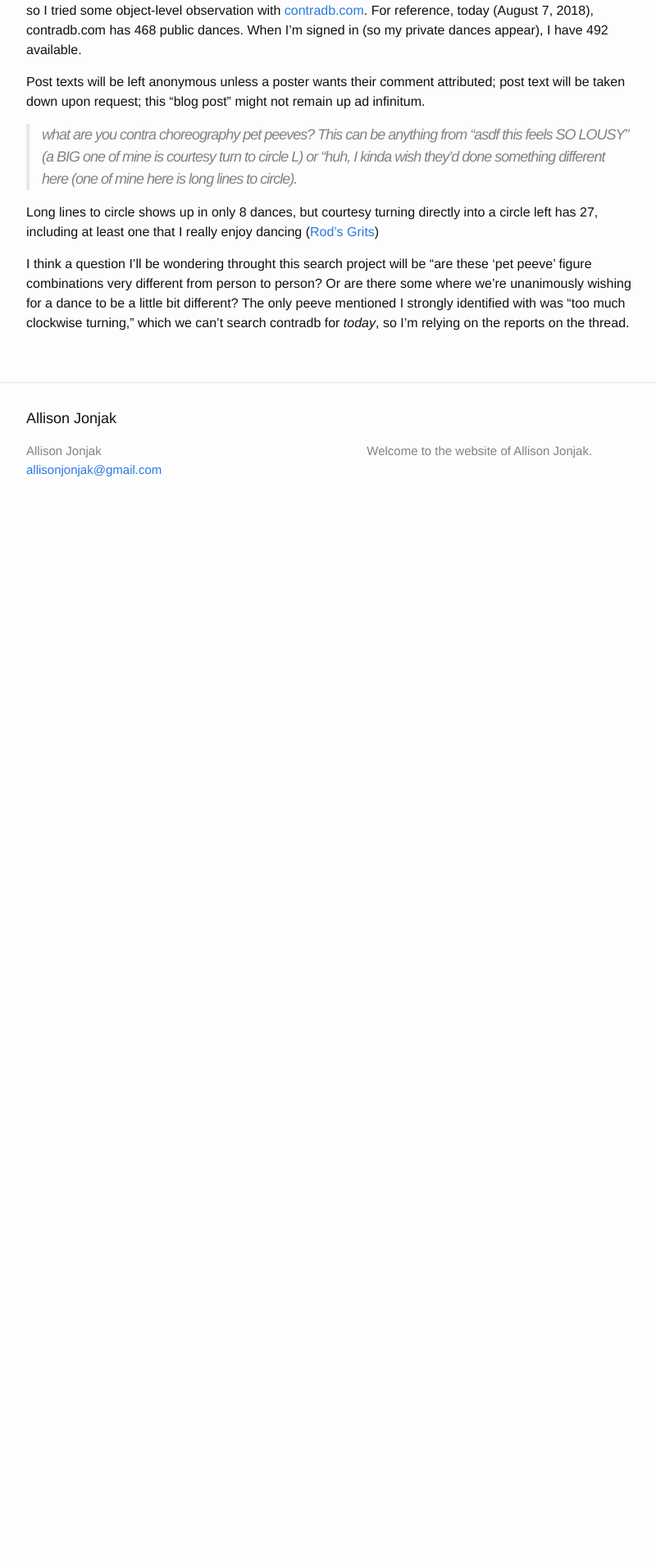
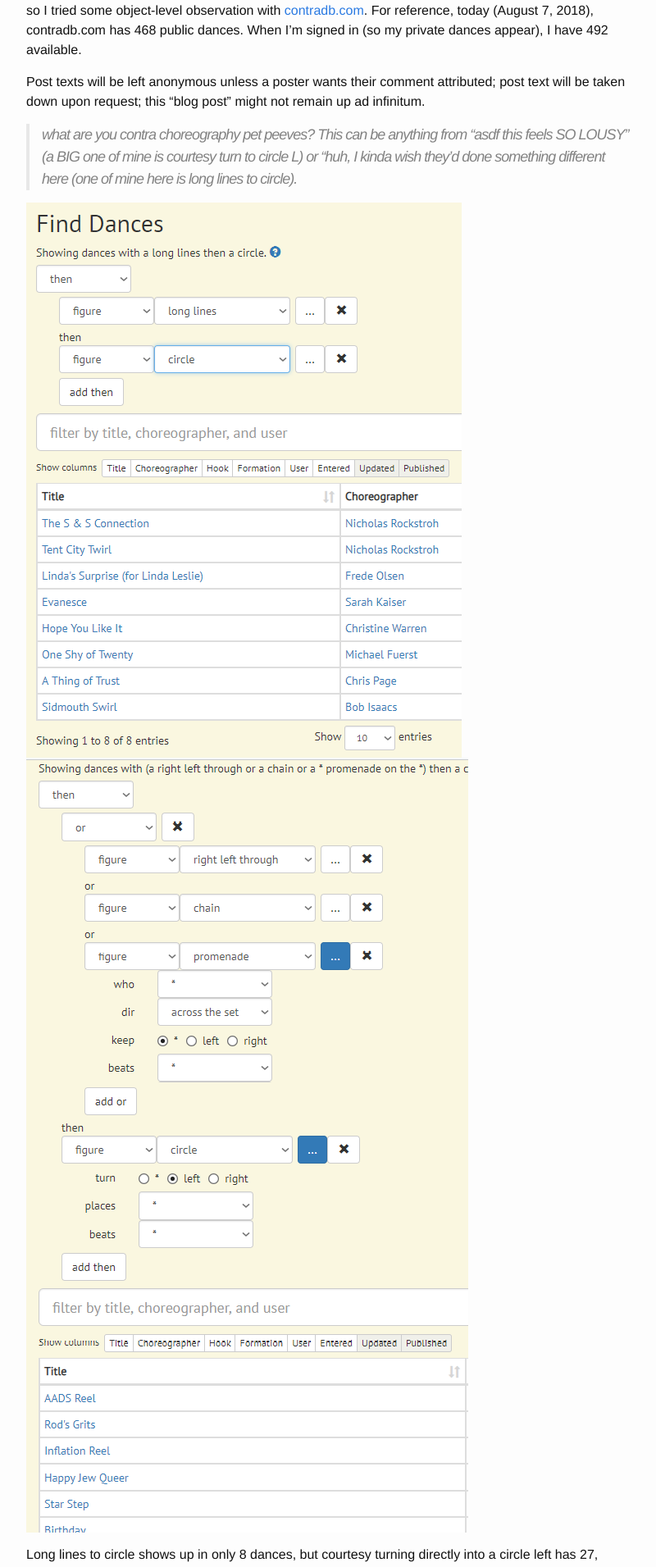
Before and after one commit to cranhandler/cranhandler.github.io, a Jekyll site: the page built from petpeeves.md, in a window 1280 px wide. Shown: the part 323-2234 px from the top of the page at 82% size, without its empty margins (238-1038 px from the left). Built offline with Jekyll 4.4.1, drawn with Linux system fonts in a browser that asks for light colours; before the commit the page ends 967 px from its top, so only the background shows below that.

Commit message:
Update petpeeves.md
add images for first paragraph

```diff
--- a/petpeeves.md
+++ b/petpeeves.md
@@ -9,6 +9,9 @@ Post texts will be left anonymous unless a poster wants their comment attributed
 
 > what are you contra choreography pet peeves? This can be anything from "asdf this feels SO LOUSY" (a BIG one of mine is courtesy turn to circle L) or "huh, I kinda wish they'd done something different here (one of mine here is long lines to circle).
 
+![01](/img/01llc.png)
+![02](//img/02courtesyturntocircle.png)
+
 Long lines to circle shows up in only 8 dances, but courtesy turning directly into a circle left has 27, including at least one that I really enjoy dancing ([Rod's Grits][])
 
 
```
